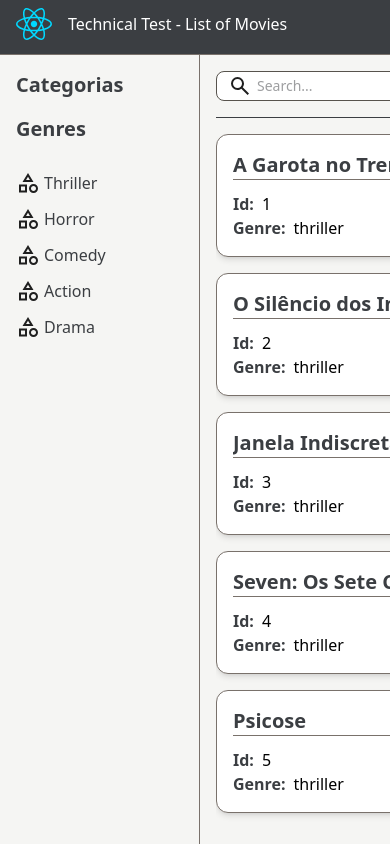
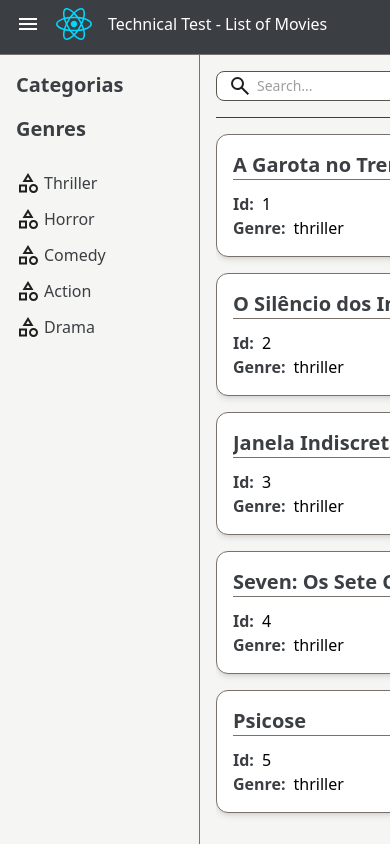
Before and after one commit to enkinduweles/technical_test_HAE, a React (Vite) app: page / in a window 390 px wide. Shown: the top 844 px of the page. Built offline with nearby package versions, Linux system fonts and the light colour scheme.

Commit message:
refactor: add 3 lines icon to open menu on mobile devices

```diff
--- a/src/components/Header/index.tsx
+++ b/src/components/Header/index.tsx
@@ -1,10 +1,19 @@
 import reactLogo from '/react.svg';
+import menu from '/menu.svg';
+import { useDrawerContext } from '../../context/Drawer';
 
 export function Header() {
+  const { onOpenDrawer } = useDrawerContext();
   return (
     <header className="w-full h-[55px] px-4 py-2 border-b-1 border-b-stone-500 bg-[#3B3E42]">
       <div className="flex items-center gap-4">
-        <img src={reactLogo} className="logo" alt="ReactJs logo" />
+        <img
+          src={menu}
+          alt="Menu logo"
+          className="block md:hidden cursor-pointer"
+          onClick={() => onOpenDrawer()}
+        />
+        <img src={reactLogo} alt="ReactJs logo" />
         <h1 className="text-white">Technical Test - List of Movies</h1>
       </div>
     </header>
```
Also changed, not shown: public/menu.svg (added).
